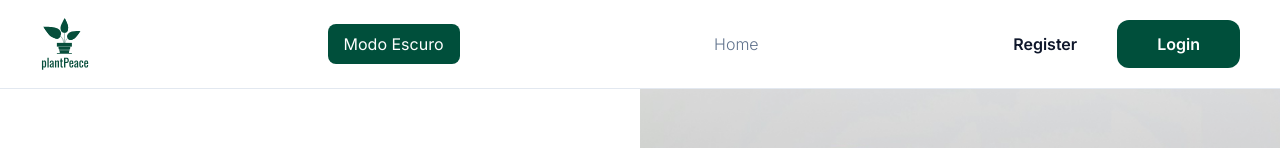
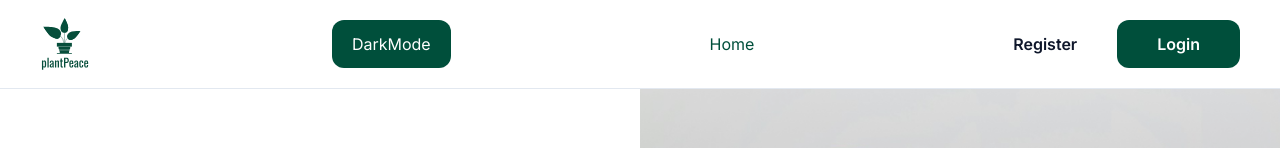
Before and after one commit to LucasZampronio/plantPeace, a React (Vite) app: page / in a window 1280 px wide. Shown: the top 148 px of the page. Built offline with nearby package versions, Linux system fonts and the light colour scheme; no server answers; data requests are answered from the project's data file; a web font is replaced by a local one.

Commit message:
fix:('Smoth transitions to dark mode')

```diff
--- a/src/App.css
+++ b/src/App.css
@@ -1,2 +1,6 @@
 @import "tailwindcss";
 @custom-variant dark (&:where(.dark, .dark *));
+
+*{
+    @apply transition-colors duration-300;
+}
--- a/src/components/DarkMode.tsx
+++ b/src/components/DarkMode.tsx
@@ -20,9 +20,9 @@ const DarkMode = () => {
   return (
     <button
       onClick={toggleDarkMode}
-      className="px-4 py-2 text-white bg-emerald-900 rounded-lg dark:bg-gray-800 dark:text-gray-100"
+      className=" text-white bg-emerald-900 px-5 py-3 rounded-xl cursor-pointer hover:bg-emerald-700 transition  dark:bg-emerald-900 dark:text-gray-100"
     >
-      {isDarkMode ? 'Modo Claro' : 'Modo Escuro'}
+      {isDarkMode ? 'LightMode' : 'DarkMode'}
     </button>
   );
 };
--- a/src/components/Header.tsx
+++ b/src/components/Header.tsx
@@ -29,17 +29,17 @@ export const Header = () => {
       {/* Links de navegação */}
       <nav>
         <ul className="flex gap-4 p-4 font-light text-slate-500">
-          <li className="hover:text-emerald-700 hover:font-normal transition">
+          <li className="hover:text-emerald-800 text-emerald-900  font-normal hover:font-bold transition duration-300">
             <Link to="/">Home</Link>
           </li>
 
           {/* Mostrar apenas quando logado */}
           {isSignedIn && (
             <>
-              <li className="hover:text-emerald-700 hover:font-normal transition">
+              <li className="hover:text-emerald-800 text-emerald-900 font-normal hover:font-bold transition">
                 <Link to="/plants/list">Products</Link>
               </li>
-              <li className="hover:text-emerald-700 hover:font-normal transition">
+              <li className="hover:text-emerald-800 text-emerald-900  font-normal hover:font-bold transition">
                 <Link to="/user/config">About me</Link>
               </li>
             </>
@@ -52,7 +52,7 @@ export const Header = () => {
         {!isSignedIn && (
           <Link
             to="/sign-up"
-            className="text-slate-900 cursor-pointer hover:underline hover:text-slate-600 transition"
+            className="text-slate-900 cursor-pointer hover:underline hover:text-slate-600 transition dark:text-slate-500 dark:hover:text-emerald-700 dark:"
           >
             Register
           </Link>
--- a/src/components/HomePage/SecondSection.tsx
+++ b/src/components/HomePage/SecondSection.tsx
@@ -26,7 +26,7 @@ const SecondSection = () => {
           size={70}
           className="bg-emerald-900 text-white rounded-full p-4 hover:text-blue-400"
         />
-        <h3 className="text-slate-950 font-bold text-2xl py-6">Watering</h3>
+        <h3 className="text-slate-950 font-bold text-2xl py-6 dark:text-emerald-900">Watering</h3>
         <p className="text-slate-500 pb-14">
           water your plants when the top inch of soil feels dry to the touch.
           Avoid overwatering, as it can lead to root dehydration.
@@ -38,7 +38,7 @@ const SecondSection = () => {
           className="bg-emerald-900 text-white rounded-full p-4 hover:text-yellow-400"
         />
 
-        <h3 className="text-slate-950 font-bold text-2xl py-6">Sunlight</h3>
+        <h3 className="text-slate-950 font-bold text-2xl py-6 dark:text-emerald-900">Sunlight</h3>
         <p className="text-slate-500 pb-14">
           Most plants need adequate sunlight to thrive. Place your plants in
           areas that receive the appropriate amount of light for their specific
@@ -50,7 +50,7 @@ const SecondSection = () => {
           size={70}
           className="bg-emerald-900 text-white rounded-full p-4 hover:text-green-400"
         />
-        <h3 className="text-slate-950 font-bold text-2xl py-6">
+        <h3 className="text-slate-950 font-bold text-2xl py-6 dark:text-emerald-900">
           Nutrients and Fertilizing
         </h3>
         <p className="text-slate-500 pb-14">
--- a/src/components/Login/login.tsx
+++ b/src/components/Login/login.tsx
@@ -2,6 +2,9 @@ import React from "react";
 import PlantImage from "../../images/defautplant.png";
 import { useForm } from "../../hooks/useForm"; // Importe o hook
 import LogoImage from '../../images/logoicon.svg';
+import DarkMode from '../DarkMode';
+
+
 interface LoginFormData {
   email: string;
   password: string;
@@ -40,12 +43,13 @@ const LoginForm: React.FC<LoginFormProps> = ({ onSubmit = () => {} }) => {
     });
 
   return (
-    <div className="flex w-full h-screen bg-gray-100">
+    <div className="flex w-full h-screen  bg-white">
       <div className="flex-1 flex flex-col justify-center items-center">
       <div className="absolute top-0 bottom-4 left-0 p-10">
-          <a href="/">
+          <a href="/" className="flex gap-25">
             <img src={LogoImage} alt="Logo" className="w-12 h-12" />
           </a>
+
         </div>
         {/* Formulário */}
         <div className="flex flex-col gap-12">
```
